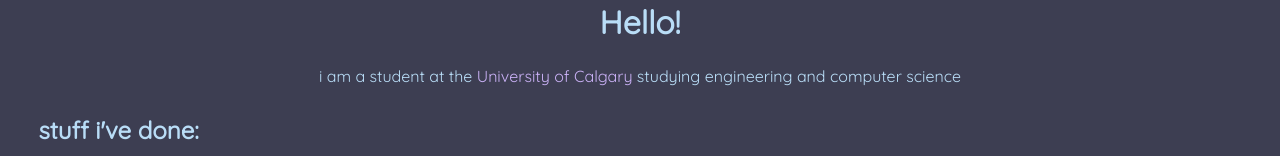
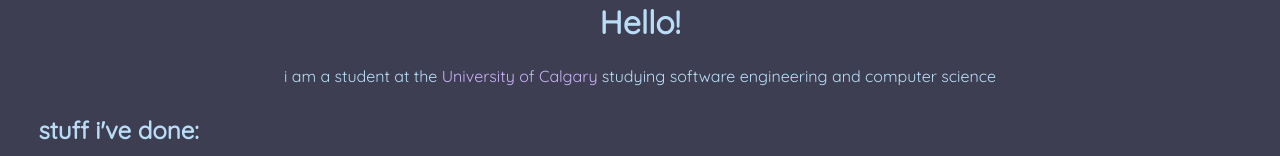
Before and after one commit to e-seng/e-seng.github.io, a plain HTML site: page index.html in a window 1280 px wide. Shown: the part 458-614 px from the top of the page. Drawn offline with Linux system fonts and the light colour scheme.

Commit message:
Specify software engineering

```diff
--- a/index.html
+++ b/index.html
@@ -48,7 +48,7 @@
                 i am a student at the
                 <a href="https://www.ucalgary.ca" target="blank">University of
                 Calgary</a>
-                studying engineering and computer science
+                studying software engineering and computer science
             </p>
         </div>
         <div id="work">
```
